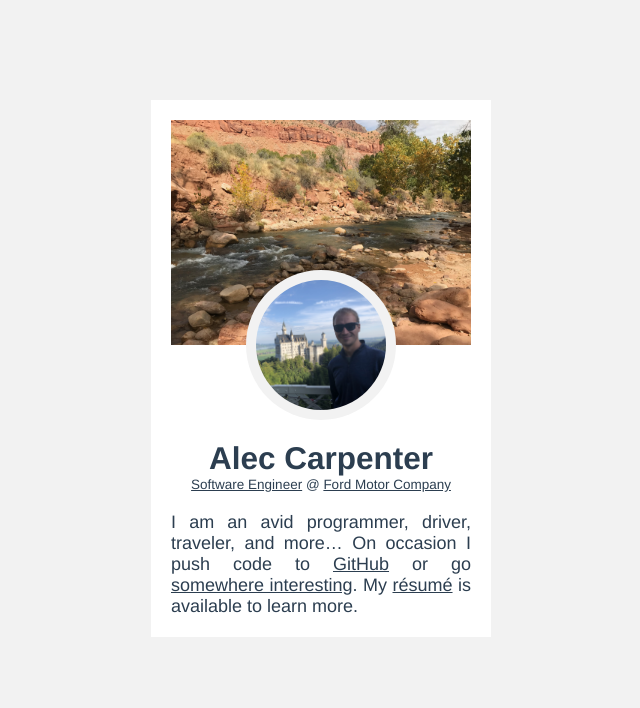
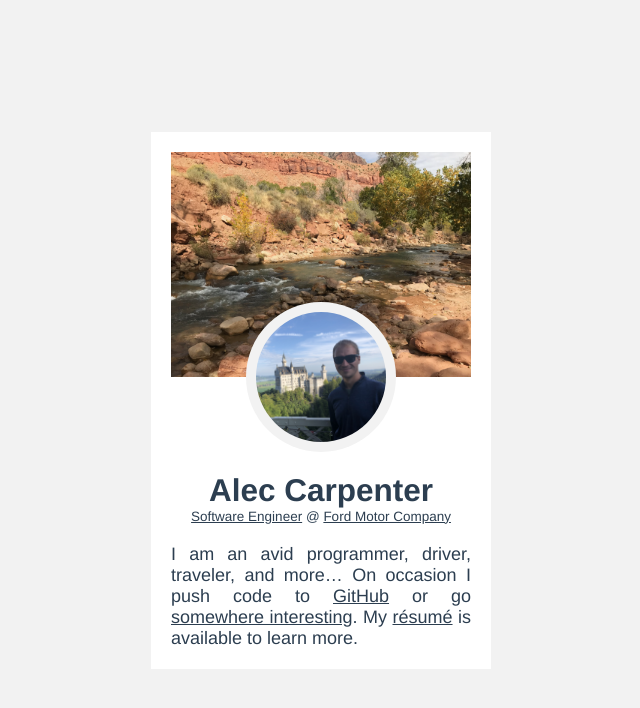
Before and after one commit to alecgunnar/alecgunnar.com, a Vue app: page /#/ in a window 1280 px wide. Shown: the top 708 px of the page, without its empty margins (319-959 px from the left). Built offline with nearby package versions, Linux system fonts and the light colour scheme.

Commit message:
Properly centers the card

```diff
--- a/src/App.vue
+++ b/src/App.vue
@@ -13,3 +13,14 @@
 <style lang="scss">
   @import "assets/scss/global.scss";
 </style>
+
+<style scoped>
+  @media only screen and (min-width: 550px) {
+    #app {
+      display: flex;
+      align-items: center;
+      justify-content: center;
+      height: 100vh;
+    }
+  }
+</style>
--- a/src/components/Introduction.vue
+++ b/src/components/Introduction.vue
@@ -101,7 +101,6 @@ export default {
     .introduction {
       background-color: #FFF;
       width: 300px;
-      margin: 100px auto 0;
       padding: 20px;
     }
 
```
